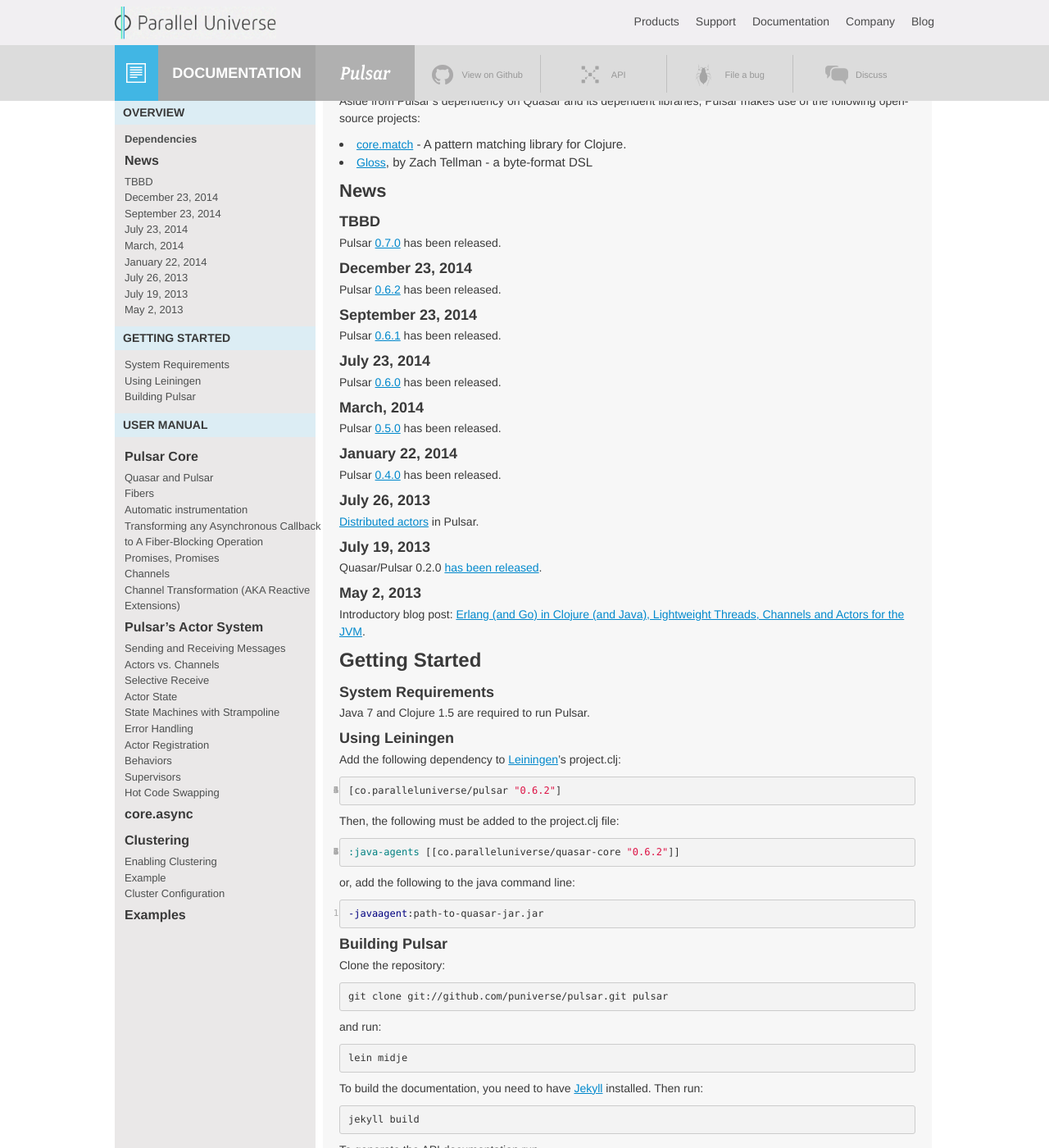
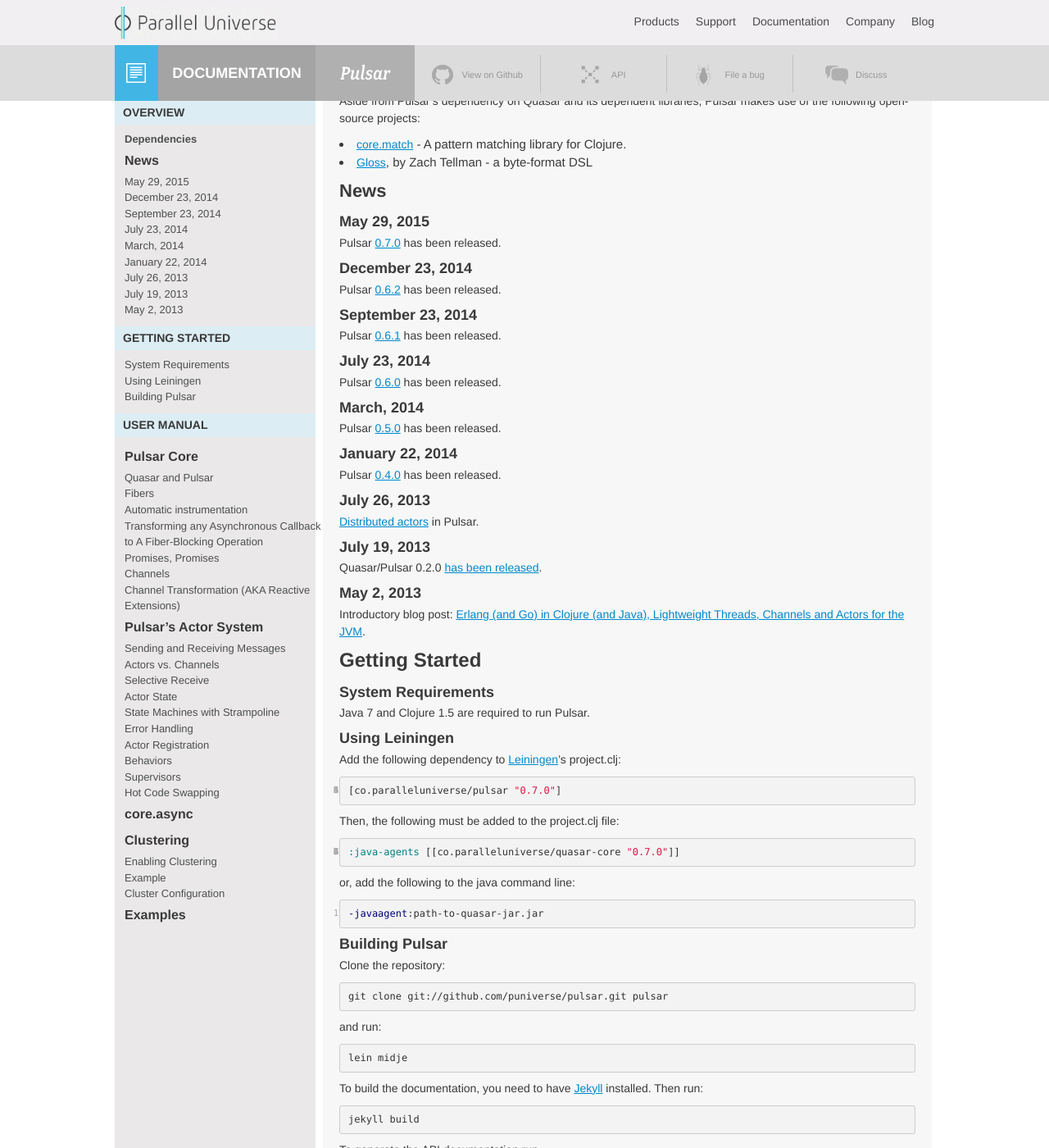
Before and after one commit to puniverse/pulsar, a Jekyll site: the page built from docs/index.md, in a window 1280 px wide and 1400 px high, scrolled down 363 px. Shown: the whole window at 82% size. Built offline with Jekyll 4.4.1, drawn with Linux system fonts in a browser that asks for light colours; nearby versions of some CDN libraries; Markdown is read by kramdown in place of the engine named in the settings.

Commit message:
Prepare release 0.7.0

```diff
--- a/docs/_config.yml
+++ b/docs/_config.yml
@@ -9,7 +9,7 @@
 
 # Site globals used throughout docs.
 project: Pulsar
-version: 0.6.2
+version: 0.7.0
 github: puniverse/pulsar
 google_group: "https://groups.google.com/forum/#!forum/quasar-pulsar-user"
 ga_tracking_id: UA-25007319-2
--- a/docs/index.md
+++ b/docs/index.md
@@ -25,7 +25,7 @@
 
 ## News
 
-### TBBD
+### May 29, 2015
 
 Pulsar [0.7.0](https://github.com/puniverse/pulsar/releases/tag/v0.7.0) has been released.
 
```
Also changed, not shown: .travis.yml, README.md, 1 other file.
